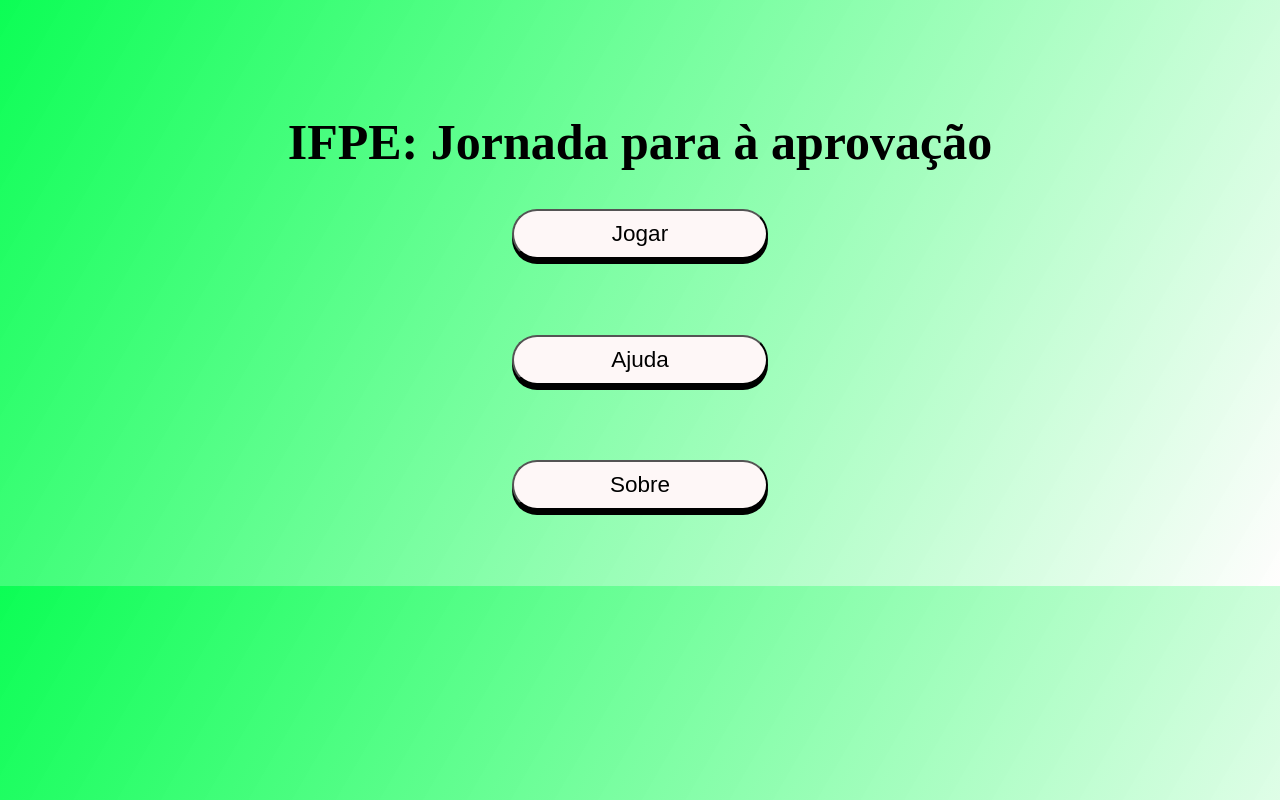
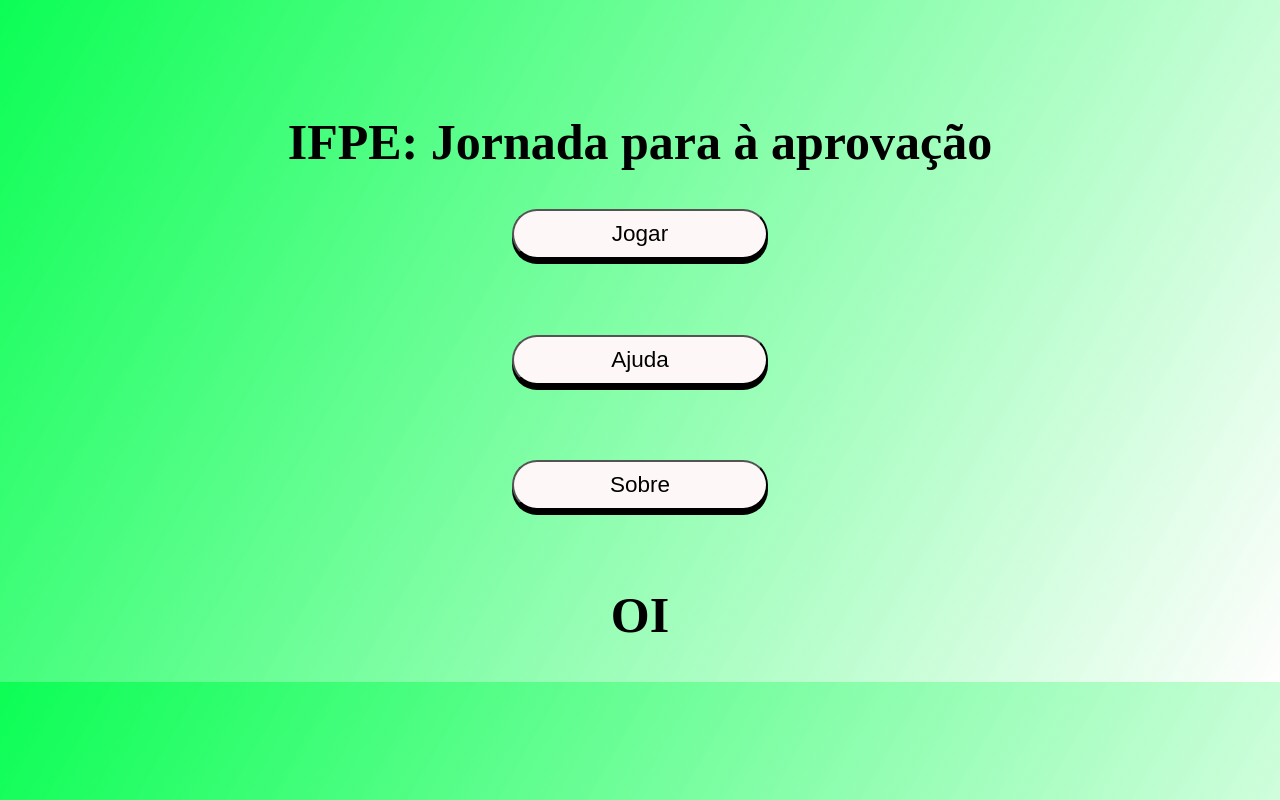
Before and after one commit to emanoelCarvalho/ProjetoRpg, a Svelte app: page / in a window 1280 px wide. Built offline with nearby package versions, Linux system fonts and the light colour scheme.

Commit message:
testenomenu

```diff
--- a/src/Menu.svelte
+++ b/src/Menu.svelte
@@ -33,3 +33,4 @@
         Sobre
     </button>
 </div>
+<h1> OI</h1>
```
